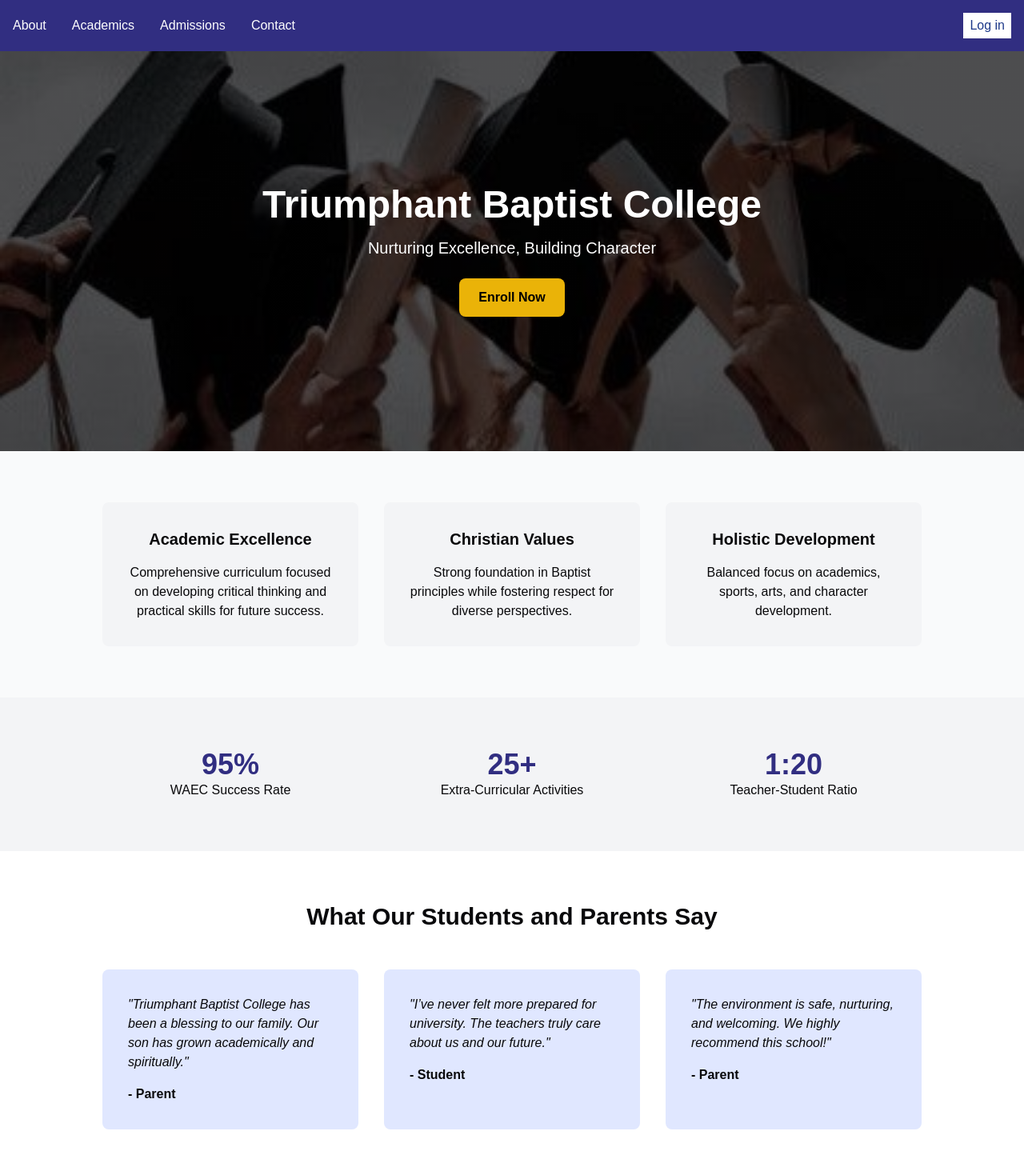
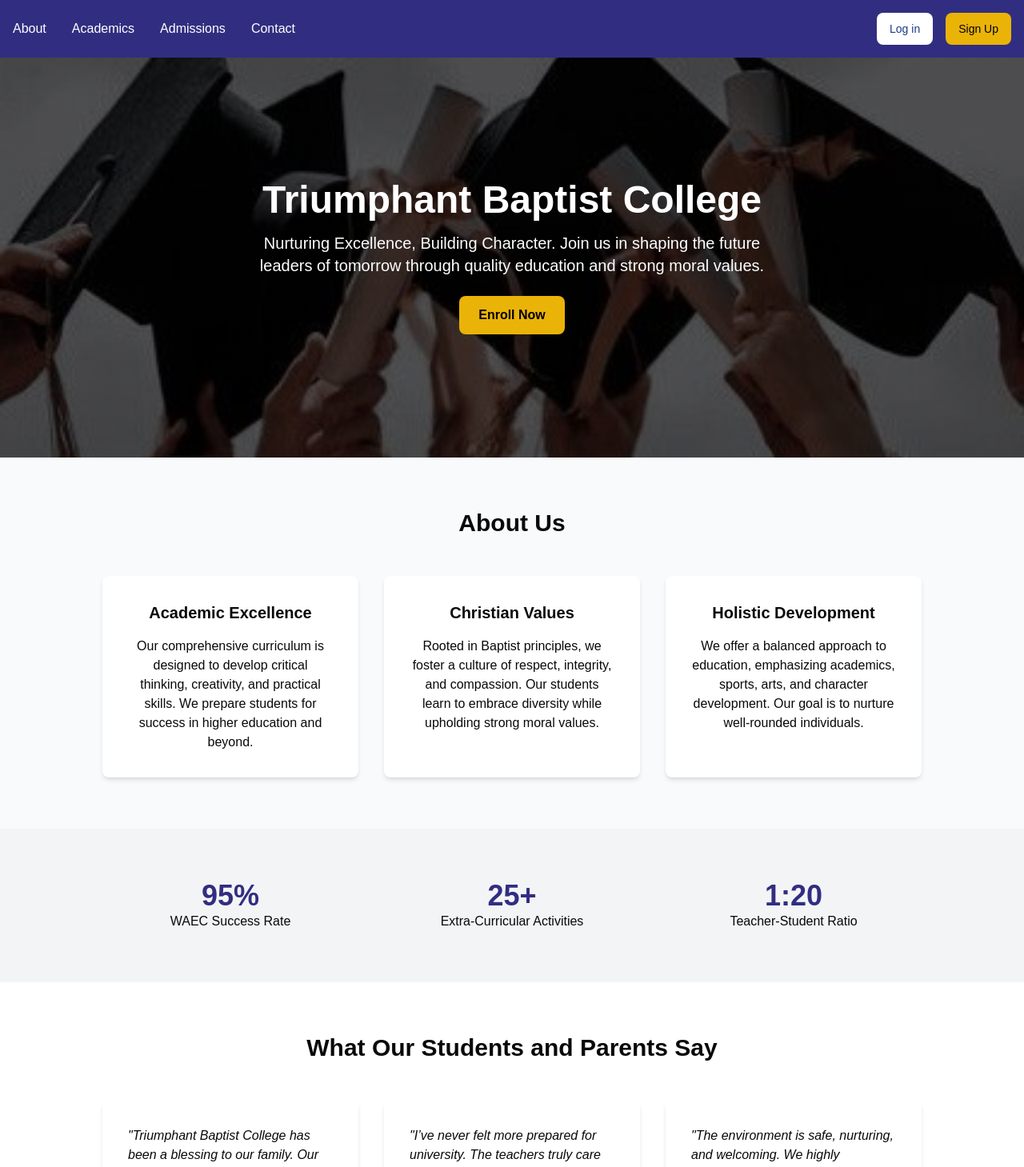
Before and after one commit to paul1029-ife/Scoolr, a Next.js app: page / in a window 1280 px wide. Shown: the top 1459 px of the page at 80% size. Built offline with nearby package versions, Linux system fonts and the light colour scheme.

Commit message:
Initialize auth setup.

```diff
--- a/app/auth/login/page.tsx
+++ /dev/null
@@ -1,11 +0,0 @@
-import { LoginForm } from "@/components/login-form";
-
-export default function Page() {
-  return (
-    <div className="flex min-h-svh w-full items-center justify-center p-6 md:p-10">
-      <div className="w-full max-w-sm">
-        <LoginForm />
-      </div>
-    </div>
-  );
-}
--- a/app/page.tsx
+++ b/app/page.tsx
@@ -1,7 +1,8 @@
 /* eslint-disable react/no-unescaped-entities */
 "use client";
+import { Button } from "@/components/ui/button";
 import Image from "next/image";
-import Link from "next/link";
+
 export default function Home() {
   return (
     <div>
@@ -29,23 +30,32 @@ export default function Home() {
             </a>
           </li>
         </ul>
-        <Link className="px-2 py-1 bg-white text-blue-900" href="/auth/login">
-          Log in
-        </Link>
+        <div className="flex gap-4">
+          <Button className="px-4 py-2 bg-white text-blue-900 rounded-lg hover:bg-gray-100 transition duration-300">
+            Log in
+          </Button>
+          <Button className="px-4 py-2 bg-yellow-500 text-black rounded-lg hover:bg-yellow-600 transition duration-300">
+            Sign Up
+          </Button>
+        </div>
       </nav>
 
       {/* Header Section */}
       <header
-        className="flex flex-col justify-center items-center text-center bg-cover bg-center text-white py-16 min-h-[500px]"
+        className="flex flex-col justify-center items-center text-center bg-cover bg-center text-white py-24 min-h-[500px]"
         style={{
           backgroundImage: `linear-gradient(rgba(0, 0, 0, 0.6), rgba(0, 0, 0, 0.6)), url('/school.jpg')`,
         }}
       >
         <h1 className="text-5xl font-bold mb-4">Triumphant Baptist College</h1>
-        <p className="text-xl">Nurturing Excellence, Building Character</p>
+        <p className="text-xl max-w-2xl mx-auto">
+          Nurturing Excellence, Building Character. Join us in shaping the
+          future leaders of tomorrow through quality education and strong moral
+          values.
+        </p>
         <a
           href="#admissions"
-          className="mt-6 bg-yellow-500 text-black py-3 px-6 rounded-lg font-bold hover:bg-yellow-600"
+          className="mt-6 bg-yellow-500 text-black py-3 px-6 rounded-lg font-bold hover:bg-yellow-600 transition duration-300"
         >
           Enroll Now
         </a>
@@ -53,26 +63,30 @@ export default function Home() {
 
       {/* Features Section */}
       <section id="about" className="py-16 px-8 bg-gray-50">
+        <h2 className="text-3xl font-bold text-center mb-12">About Us</h2>
         <div className="grid grid-cols-1 md:grid-cols-3 gap-8 max-w-5xl mx-auto">
-          <div className="p-8 bg-gray-100 rounded-lg text-center">
+          <div className="p-8 bg-white rounded-lg shadow-md text-center">
             <h3 className="text-xl font-semibold">Academic Excellence</h3>
             <p className="mt-4">
-              Comprehensive curriculum focused on developing critical thinking
-              and practical skills for future success.
+              Our comprehensive curriculum is designed to develop critical
+              thinking, creativity, and practical skills. We prepare students
+              for success in higher education and beyond.
             </p>
           </div>
-          <div className="p-8 bg-gray-100 rounded-lg text-center">
+          <div className="p-8 bg-white rounded-lg shadow-md text-center">
             <h3 className="text-xl font-semibold">Christian Values</h3>
             <p className="mt-4">
-              Strong foundation in Baptist principles while fostering respect
-              for diverse perspectives.
+              Rooted in Baptist principles, we foster a culture of respect,
+              integrity, and compassion. Our students learn to embrace diversity
+              while upholding strong moral values.
             </p>
           </div>
-          <div className="p-8 bg-gray-100 rounded-lg text-center">
+          <div className="p-8 bg-white rounded-lg shadow-md text-center">
             <h3 className="text-xl font-semibold">Holistic Development</h3>
             <p className="mt-4">
-              Balanced focus on academics, sports, arts, and character
-              development.
+              We offer a balanced approach to education, emphasizing academics,
+              sports, arts, and character development. Our goal is to nurture
+              well-rounded individuals.
             </p>
           </div>
         </div>
@@ -102,21 +116,21 @@ export default function Home() {
           What Our Students and Parents Say
         </h2>
         <div className="grid grid-cols-1 md:grid-cols-3 gap-8 max-w-5xl mx-auto">
-          <blockquote className="p-8 bg-indigo-100 rounded-lg">
+          <blockquote className="p-8 bg-white rounded-lg shadow-md">
             <p className="italic">
               "Triumphant Baptist College has been a blessing to our family. Our
               son has grown academically and spiritually."
             </p>
             <footer className="mt-4 font-semibold">- Parent</footer>
           </blockquote>
-          <blockquote className="p-8 bg-indigo-100 rounded-lg">
+          <blockquote className="p-8 bg-white rounded-lg shadow-md">
             <p className="italic">
               "I’ve never felt more prepared for university. The teachers truly
               care about us and our future."
             </p>
             <footer className="mt-4 font-semibold">- Student</footer>
           </blockquote>
-          <blockquote className="p-8 bg-indigo-100 rounded-lg">
+          <blockquote className="p-8 bg-white rounded-lg shadow-md">
             <p className="italic">
               "The environment is safe, nurturing, and welcoming. We highly
               recommend this school!"
@@ -135,21 +149,21 @@ export default function Home() {
             alt="School Event"
             width={300}
             height={200}
-            className="rounded-lg object-contain"
+            className="rounded-lg object-cover h-48 w-full"
           />
           <Image
             src="/two.jpg"
             alt="Classroom"
             width={300}
             height={200}
-            className="rounded-lg object-contain"
+            className="rounded-lg object-cover h-48 w-full"
           />
           <Image
             src="/three.jpg"
             alt="Sports Activity"
             width={300}
             height={200}
-            className="rounded-lg object-contain"
+            className="rounded-lg object-cover h-48 w-full"
           />
         </div>
       </section>
@@ -200,11 +214,12 @@ export default function Home() {
       >
         <h2 className="text-3xl font-bold">Start Your Journey Today</h2>
         <p className="mt-4">
-          Applications are now open for the upcoming academic session.
+          Applications are now open for the upcoming academic session. Don’t
+          miss the opportunity to join a community dedicated to excellence.
         </p>
         <a
           href="#"
-          className="mt-6 inline-block bg-yellow-500 text-black font-bold py-3 px-6 rounded-lg hover:bg-yellow-600"
+          className="mt-6 inline-block bg-yellow-500 text-black font-bold py-3 px-6 rounded-lg hover:bg-yellow-600 transition duration-300"
         >
           Apply Now
         </a>
--- a/components/login-form.tsx
+++ /dev/null
@@ -1,68 +0,0 @@
-import { cn } from "@/lib/utils";
-import { Button } from "@/components/ui/button";
-import {
-  Card,
-  CardContent,
-  CardDescription,
-  CardHeader,
-  CardTitle,
-} from "@/components/ui/card";
-import { Input } from "@/components/ui/input";
-import { Label } from "@/components/ui/label";
-
-export function LoginForm({
-  className,
-  ...props
-}: React.ComponentPropsWithoutRef<"div">) {
-  return (
-    <div className={cn("flex flex-col gap-6", className)} {...props}>
-      <Card>
-        <CardHeader>
-          <CardTitle className="text-2xl">Login</CardTitle>
-          <CardDescription>
-            Enter your email below to login to your account
-          </CardDescription>
-        </CardHeader>
-        <CardContent>
-          <form>
-            <div className="flex flex-col gap-6">
-              <div className="grid gap-2">
-                <Label htmlFor="email">Email</Label>
-                <Input
-                  id="email"
-                  type="email"
-                  placeholder="m@example.com"
-                  required
-                />
-              </div>
-              <div className="grid gap-2">
-                <div className="flex items-center">
-                  <Label htmlFor="password">Password</Label>
-                  <a
-                    href="#"
-                    className="ml-auto inline-block text-sm underline-offset-4 hover:underline"
-                  >
-                    Forgot your password?
-                  </a>
-                </div>
-                <Input id="password" type="password" required />
-              </div>
-              <Button type="submit" className="w-full">
-                Login
-              </Button>
-              <Button variant="outline" className="w-full">
-                Login with Google
-              </Button>
-            </div>
-            <div className="mt-4 text-center text-sm">
-              Don&apos;t have an account?{" "}
-              <a href="#" className="underline underline-offset-4 bg-blue-700">
-                Sign up
-              </a>
-            </div>
-          </form>
-        </CardContent>
-      </Card>
-    </div>
-  );
-}
```
Also changed, not shown: 1 other file (tests, documents, lock files or other folders).
